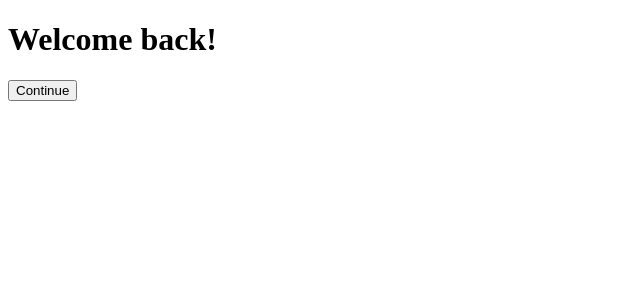
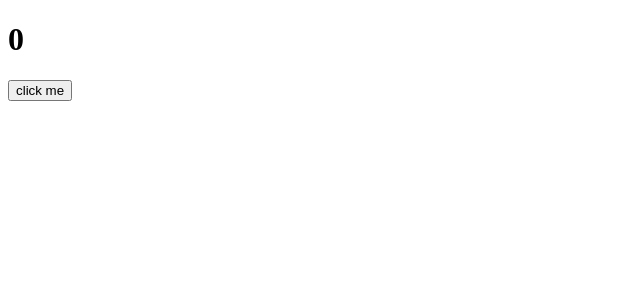
Before and after one commit to s2ljeun/react-app, a React (Create React App) app: page / in a window 1280 px wide. Shown: the top 300 px of the page, without its empty margins (0-640 px from the left). Built offline with nearby package versions, Linux system fonts and the light colour scheme.

Commit message:
useEffect intro

```diff
--- a/src/App.js
+++ b/src/App.js
@@ -1,13 +1,15 @@
-import Button from "./Button";
-import styles from "./App.module.css";
+import { useState } from "react";
 
 function App() {
-    return (
-        <div className="App">
-        <h1 className='styles.title'>Welcome back!</h1>
-        <Button text={"Continue"} />
-        </div>
-    );
+  const [counter, setValue] = useState(0);
+  const onClick = () => setValue((prev) => prev + 1);
+  console.log("call an api");
+  return (
+    <div>
+      <h1>{counter}</h1>
+      <button onClick={onClick}>click me</button>
+    </div>
+  );
 }
 
 export default App;
--- a/src/App.module.css
+++ /dev/null
@@ -1,4 +0,0 @@
-.title{
-    font-family: -apple-system, BlinkMacSystemFont, 'Segoe UI', Roboto, Oxygen, Ubuntu, Cantarell, 'Open Sans', 'Helvetica Neue', sans-serif;
-    font-size: 18px;
-}
--- a/src/Button.js
+++ /dev/null
@@ -1,11 +0,0 @@
-import PropTypes from "prop-types";
-import styles from "./Button.module.css";
-
-function Button({text}){
-    return <button className="styles.btn">{text}</button>;
-}
-
-Button.propTypes = {
-    text: PropTypes.string.isRequired
-}
-export default Button;
--- a/src/Button.module.css
+++ /dev/null
@@ -1,4 +0,0 @@
-.btn {
-    color: white;
-    background-color: tomato;
-}
--- a/src/index.js
+++ b/src/index.js
@@ -4,7 +4,7 @@ import App from './App';
 
 const root = ReactDOM.createRoot(document.getElementById('root'));
 root.render(
-    <React.StrictMode>
+    // <React.StrictMode>
         <App />
-    </React.StrictMode>
+    // </React.StrictMode>
 );
```
Also changed, not shown: 1 other file (tests, documents, lock files or other folders).
